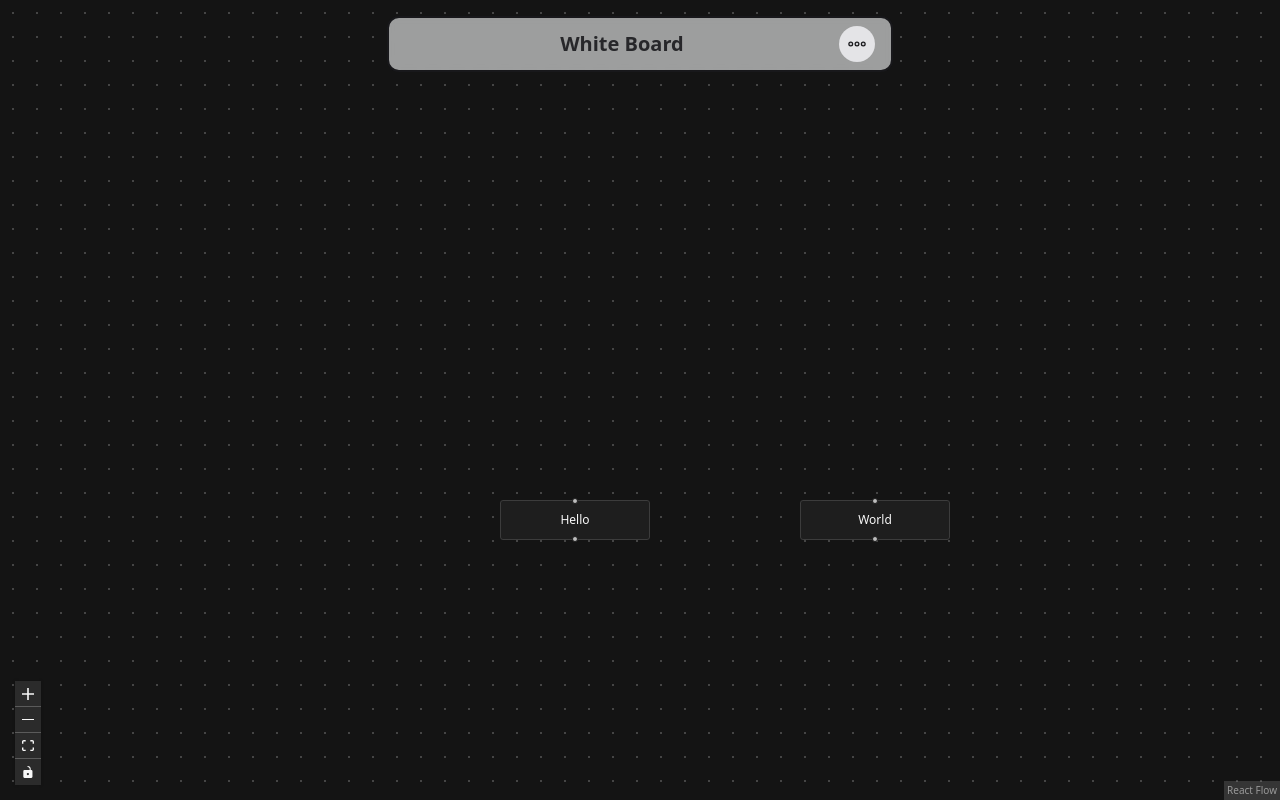
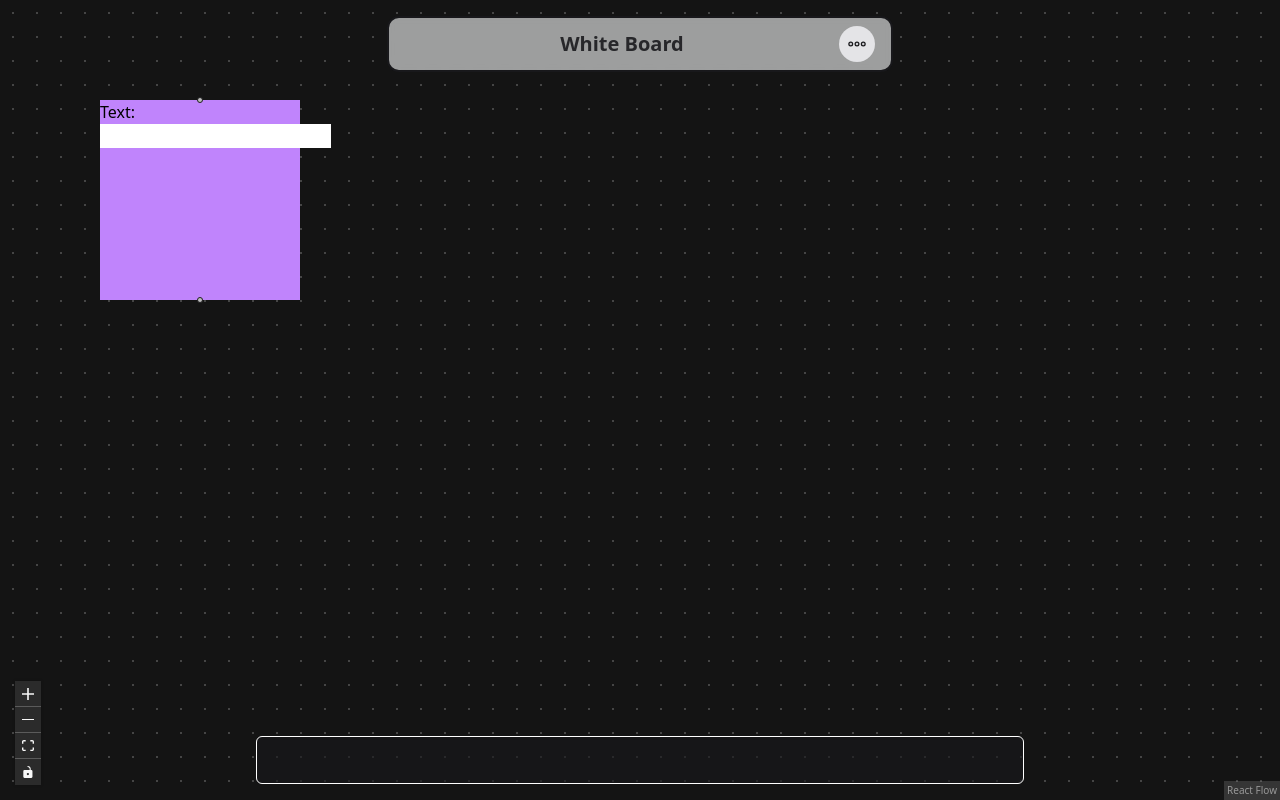
Before and after one commit to rodrigueslucas062/task-manager, a Next.js app: page /whiteboard in a window 1280 px wide. Built offline with nearby package versions, Linux system fonts and the light colour scheme.

Commit message:
🚧Implementing Whiteboard toolbox and board

```diff
--- /dev/null
+++ b/src/components/Whiteboard/Toolbox.jsx
@@ -0,0 +1,7 @@
+export default function Toolbox() {
+    return (
+        <nav className="fixed inset-x-0 mx-auto bottom-4 flex w-full lg:w-3/5 items-center justify-center border border-white min-h-12 rounded-md bg-zinc-900/60 py-2">
+
+        </nav>
+    )
+}
--- a/src/components/Whiteboard/Whiteboard.jsx
+++ b/src/components/Whiteboard/Whiteboard.jsx
@@ -3,30 +3,24 @@ import '@xyflow/react/dist/style.css';
 import { SquareNode } from "./nodes/nodes";
 import { useCallback, useState } from "react";
 import * as ContextMenu from "@radix-ui/react-context-menu";
+import Toolbox from "./Toolbox";
 
 const CustomEdges = [];
 
-const CustomNodes = [
-    {
-        id: '1',
-        position: { x: 500, y: 500 },
-        data: { label: 'Hello' },
-        type: SquareNode,
-    },
-    {
-        id: '2',
-        position: { x: 800, y: 500 },
-        data: { label: 'World' },
-        type: SquareNode,
-    },
-];
-
 const NODE_TYPES = {
-    square: SquareNode
-}
+    square: SquareNode,
+};
 
 export default function Whiteboard() {
-    const [nodes, setNodes] = useState(CustomNodes);
+    const [nodes, setNodes] = useState([
+        {
+            id: '1',
+            type: 'square',
+            position: { x: 100, y: 100 },
+            data: { label: 'Meu Nó' }
+        },
+    ]);
+
     const [edges, setEdges] = useState(CustomEdges);
 
     const onNodesChange = useCallback(
@@ -42,48 +36,50 @@ export default function Whiteboard() {
         [],
     );
 
-
     return (
         <ContextMenu.Root>
             <ContextMenu.Trigger>
                 <div className="h-screen w-screen">
-                    <ReactFlow colorMode="dark"
+                    <ReactFlow
+                        colorMode="dark"
                         nodeTypes={NODE_TYPES}
                         nodes={nodes}
                         edges={edges}
                         onNodesChange={onNodesChange}
                         onEdgesChange={onEdgesChange}
-                        onConnect={onConnect}>
+                        onConnect={onConnect}
+                    >
                         <Background gap={24} size={2} />
                         <Controls />
+                        <Toolbox />
                     </ReactFlow>
 
-                    <ContextMenu.Content className="bg-zinc-950 rounded-lg overflow-hidden p-4 ">
-                        <ContextMenu.Item shortcut="⌘ E">Edit</ContextMenu.Item>
-                        <ContextMenu.Item shortcut="⌘ D">Duplicate</ContextMenu.Item>
+                    <ContextMenu.Content className="bg-zinc-950 rounded-lg overflow-hidden p-4">
+                        <ContextMenu.Item className="flex px-2 py-1 hover:bg-zinc-900 border-none rounded-md" shortcut="⌘ E">Edit</ContextMenu.Item>
+                        <ContextMenu.Item className="flex px-2 py-1 hover:bg-zinc-900 border-none rounded-md" shortcut="⌘ D">Duplicate</ContextMenu.Item>
                         <ContextMenu.Separator />
-                        <ContextMenu.Item shortcut="⌘ N">Archive</ContextMenu.Item>
+                        <ContextMenu.Item className="flex px-2 py-1 hover:bg-zinc-900 border-none rounded-md" shortcut="⌘ N">Archive</ContextMenu.Item>
 
-                        {/* <ContextMenu.Sub>
-                            <ContextMenu.SubTrigger>More</ContextMenu.SubTrigger>
-                            <ContextMenu.SubContent>
-                                <ContextMenu.Item>Move to project…</ContextMenu.Item>
-                                <ContextMenu.Item>Move to folder…</ContextMenu.Item>
+                        <ContextMenu.Sub>
+                            <ContextMenu.SubTrigger>Adicionar</ContextMenu.SubTrigger>
+                            <ContextMenu.SubContent className="bg-zinc-950 rounded-lg overflow-hidden p-4">
+                                <ContextMenu.Item className="flex px-2 py-1 hover:bg-zinc-900 border-none rounded-md">Texto</ContextMenu.Item>
+                                <ContextMenu.Item className="flex px-2 py-1 hover:bg-zinc-900 border-none rounded-md">Bloco</ContextMenu.Item>
                                 <ContextMenu.Separator />
-                                <ContextMenu.Item>Advanced options…</ContextMenu.Item>
+                                <ContextMenu.Item className="flex px-2 py-1 hover:bg-zinc-900 border-none rounded-md">Outros</ContextMenu.Item>
                             </ContextMenu.SubContent>
-                        </ContextMenu.Sub> */}
+                        </ContextMenu.Sub>
 
                         <ContextMenu.Separator />
-                        <ContextMenu.Item>Share</ContextMenu.Item>
-                        <ContextMenu.Item>Add to favorites</ContextMenu.Item>
+                        <ContextMenu.Item className="flex px-2 py-1 hover:bg-zinc-900 border-none rounded-md">Share</ContextMenu.Item>
+                        <ContextMenu.Item className="flex px-2 py-1 hover:bg-zinc-900 border-none rounded-md">Add to favorites</ContextMenu.Item>
                         <ContextMenu.Separator />
-                        <ContextMenu.Item shortcut="⌘ ⌫" color="red">
+                        <ContextMenu.Item className="flex px-2 py-1 hover:bg-zinc-900 border-none rounded-md" shortcut="⌘ ⌫" color="red">
                             Delete
                         </ContextMenu.Item>
                     </ContextMenu.Content>
                 </div>
             </ContextMenu.Trigger>
         </ContextMenu.Root>
-    )
+    );
 }
--- a/src/components/Whiteboard/nodes/nodes.jsx
+++ b/src/components/Whiteboard/nodes/nodes.jsx
@@ -1,15 +1,35 @@
-import { Handle } from "@xyflow/react";
+import { Handle, Position } from "@xyflow/react";
+import { useCallback } from "react";
 
-export function SquareNode() {
-    return(
-        <div className='w-[200px] h-[200px] bg-purple-400'>
+const handleStyle = { left: 10 };
 
+export function SquareNode({ data, isConnectable }) {
+    const onChange = useCallback((evt) => {
+        console.log(evt.target.value);
+      }, []);
+
+      return (
+        <div className="text-updater-node w-[200px] h-[200px] bg-purple-400">
+          <Handle
+            type="target"
+            position={Position.Top}
+            isConnectable={isConnectable}
+          />
+          <div>
+            <label htmlFor="text">Text:</label>
+            <input id="text" name="text" onChange={onChange} className="nodrag" />
+          </div>
+          <Handle
+            type="source"
+            position={Position.Bottom}
+            id="b"
+            isConnectable={isConnectable}
+          />
         </div>
-    )
+      );
 }
 
 
-const handleStyle = { left: 10 };
 
 export function TextUpdaterNode({ data, isConnectable }) {
   const onChange = useCallback((evt) => {
@@ -17,7 +37,7 @@ export function TextUpdaterNode({ data, isConnectable }) {
   }, []);
 
   return (
-    <div className="text-updater-node">
+    <div className="text-updater-node w-[200px] h-[200px] bg-purple-400">
       <Handle
         type="target"
         position={Position.Top}
```
